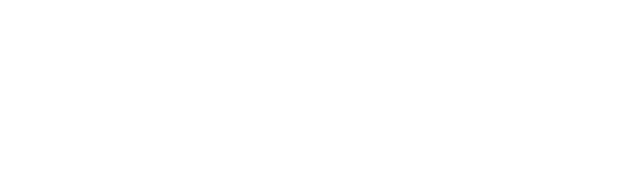
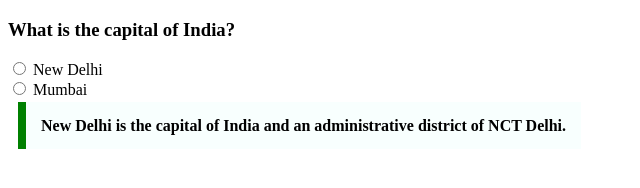
Before and after one commit to acciojob/trivia-sjoshi91119, a website: page main.html in a window 1280 px wide. Shown: the whole page, without its empty margins (0-640 px from the left). Drawn offline with Linux system fonts and the light colour scheme.

Commit message:
created a submission

```diff
--- a/main.html
+++ b/main.html
@@ -10,7 +10,14 @@
 	<!-- the entire body must be written by student -->
     <script type="text/javascript" src="./script.js">
 </script>
+<h3>What is the capital of India?</h3>
 
+	<input type= radio name="citi" value="city1">
+	<label for="city1">New Delhi</label><br>
+	<input type= radio name="citi" value="city2">
+	<label for="city2">Mumbai</label><br>
+<br>
+	<blockquotes> New Delhi is the capital of India and an administrative district of NCT Delhi.</blockquotes>
 </body>
 
 </html>
--- a/styles.css
+++ b/styles.css
@@ -1,2 +1,6 @@
 
 /* Your CSS Code here. */
+blockquotes{
+	max-width: 600px; margin: 10px; padding: 15px; border-left: 8px solid green;
+	background-color: #f8fffe;font-weight: bold;
+}
```
